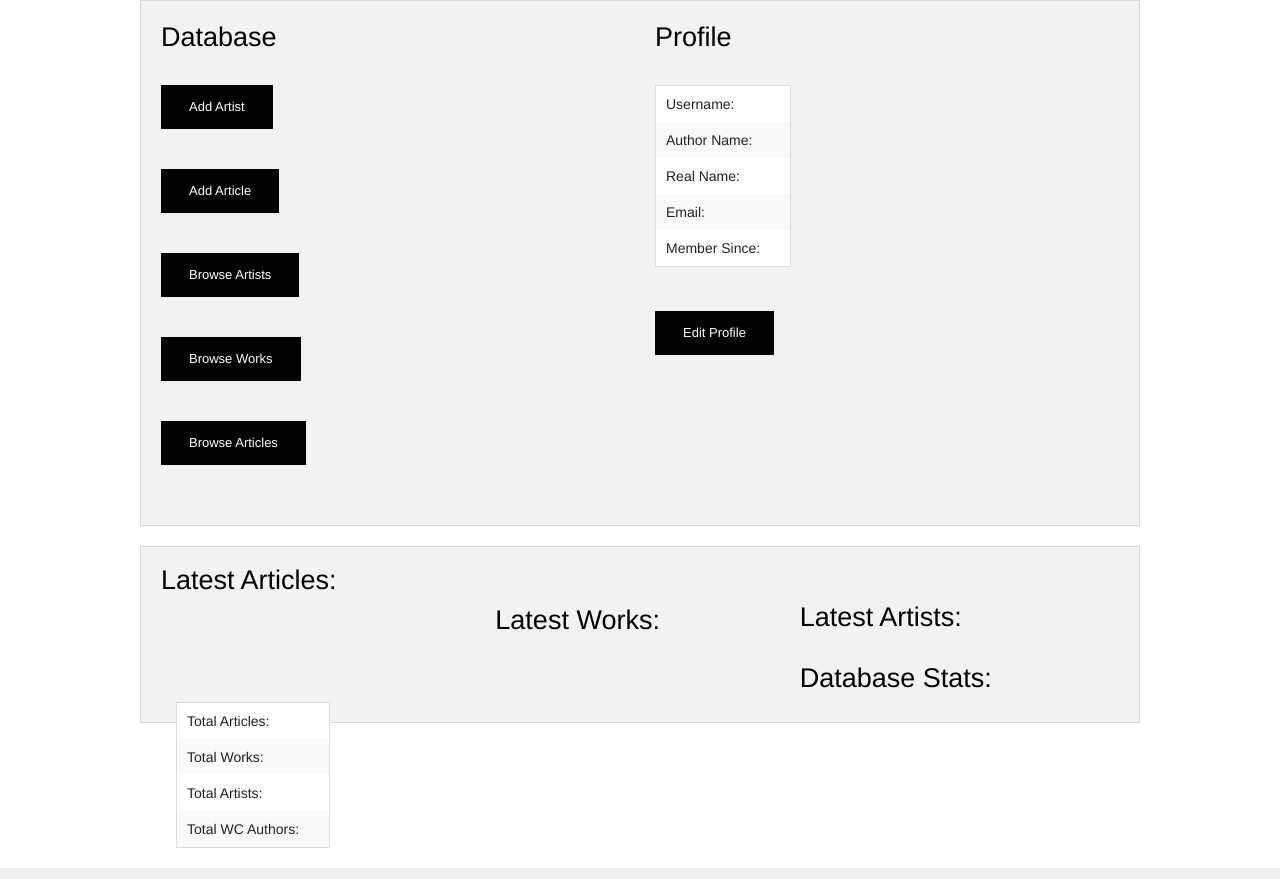
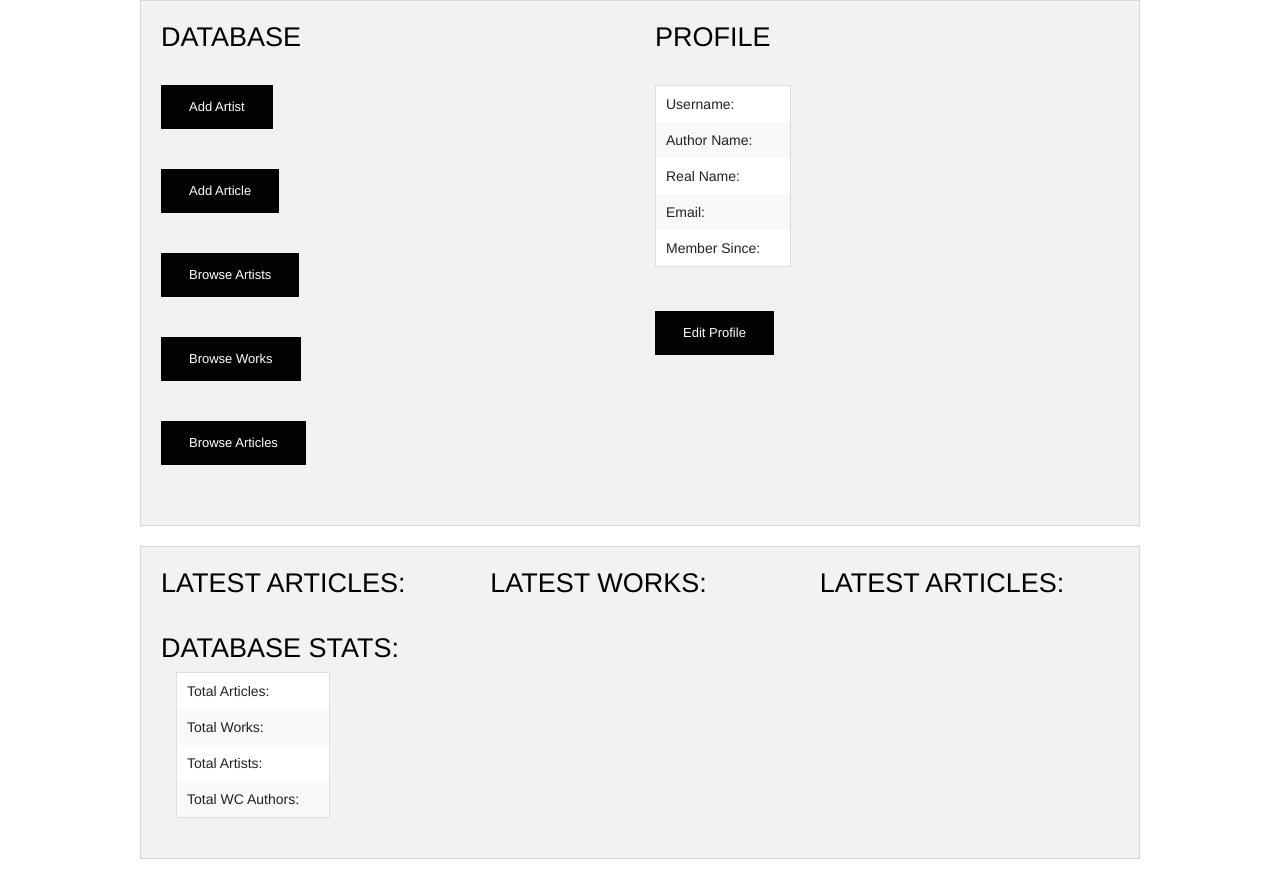
Before and after one commit to PattMayne/weird_canada, a Django app: template blog/templates/blog/wc_admin_hub.html in a window 1280 px wide. Shown: the part 45-924 px from the top of the page. Run offline with Django 3.2, Linux system fonts and the light colour scheme; the template is opened without the code that fills it, so the values that code supplies are empty; some web fonts are replaced.

Commit message:
Fixing up the wc_admin

```diff
--- a/blog/templates/blog/wc_admin_hub.html
+++ b/blog/templates/blog/wc_admin_hub.html
@@ -11,7 +11,7 @@
 				<div class="large-6 medium-6 columns">
 
 
-					<h3>Database</h3>
+					<h3>DATABASE</h3>
 					<br>
 
 					<p>
@@ -34,7 +34,7 @@
 
 				<div class="large-6 medium-6 columns">
 
-					<h3>Profile</h3>
+					<h3>PROFILE</h3>
 					<br>
 
 					<table>
@@ -98,9 +98,11 @@
 <div class="large-12 columns">
 	<div class="row">
 		<div class="panel">
-			<h3>Latest Articles:</h3>
+			<div class="row">
+				<div class="large-4 medium-6 columns">
 
-			<div class="large-4 medium-6 columns">
+					<h3>LATEST ARTICLES:</h3>
+					<div class="large-12 columns">
 						{% for article in latest_articles %}
 
 						<h5>{{ article.title }}</h5>
@@ -112,9 +114,12 @@
 						{% endfor %}
 						<br>
 					</div>
+				</div>
 				<div class="large-4 medium-6 columns">
 
-				<h3>Latest Works:</h3>
+					<h3>LATEST WORKS:</h3>
+
+					<div class="large-12 columns">
 
 						{% for work in latest_works %}
 
@@ -127,11 +132,14 @@
 						{% endfor %}
 						<br>
 					</div>
+				</div>
 
-			<h3>Latest Artists:</h3>
+
 
 				<div class="large-4 medium-6 columns">
 
+					<h3>LATEST ARTICLES:</h3>
+					<div class="large-12 columns">
 						{% for artist in latest_artists %}
 
 						<h5>{{ artist.name }}</h5>
@@ -139,11 +147,13 @@
 						{% endfor %}
 						<br>
 					</div>
+				</div>
 
-			<h3>Database Stats:</h3>
 
-			<div class="large-4 medium-6 columns">
 
+				<div class="large-12 medium-6 columns">
+					<h3>DATABASE STATS:</h3>
+					<div class="large-12 columns">
 						<table>
 							<tr>
 								<td>Total Articles:</td>
@@ -162,7 +172,7 @@
 								<td>{{ total_authors }}</td>
 							</tr>
 						</table>
-
+					</div>
 				</div>
 		</div>
 	</div>
```
Lines whose indentation alone changed are shown as unchanged.
